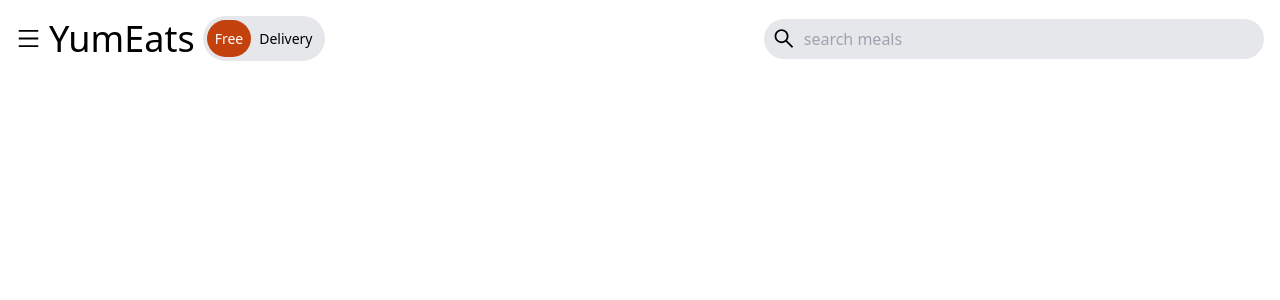
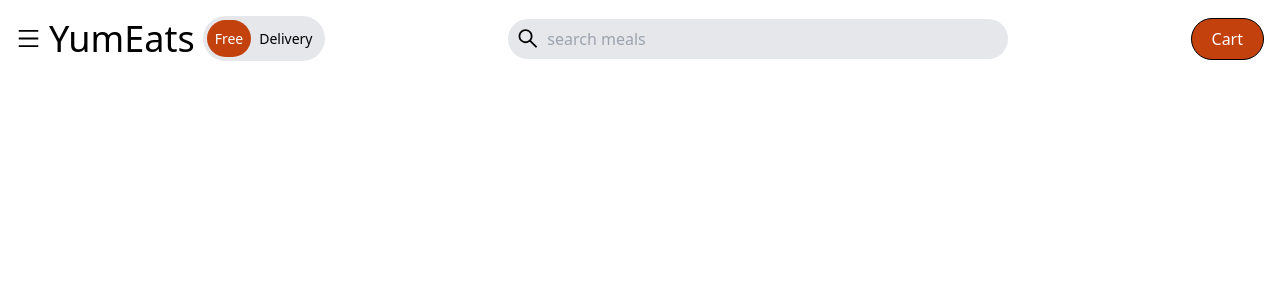
Before and after one commit to katie-franklin23/react-recipes, a React (Create React App) app: page / in a window 1280 px wide. Shown: the top 300 px of the page. Built offline with nearby package versions, Linux system fonts and the light colour scheme.

Commit message:
cart button created

```diff
--- a/src/components/TopNav.js
+++ b/src/components/TopNav.js
@@ -32,6 +32,9 @@ const TopNav = () => {
           placeholder="search meals"
         />
       </div>
+      <button className="bg-orange-700 text-white hidden md:flex items-center py-2 rounded-full">
+        Cart
+      </button>
     </div>
   )
 }
```
